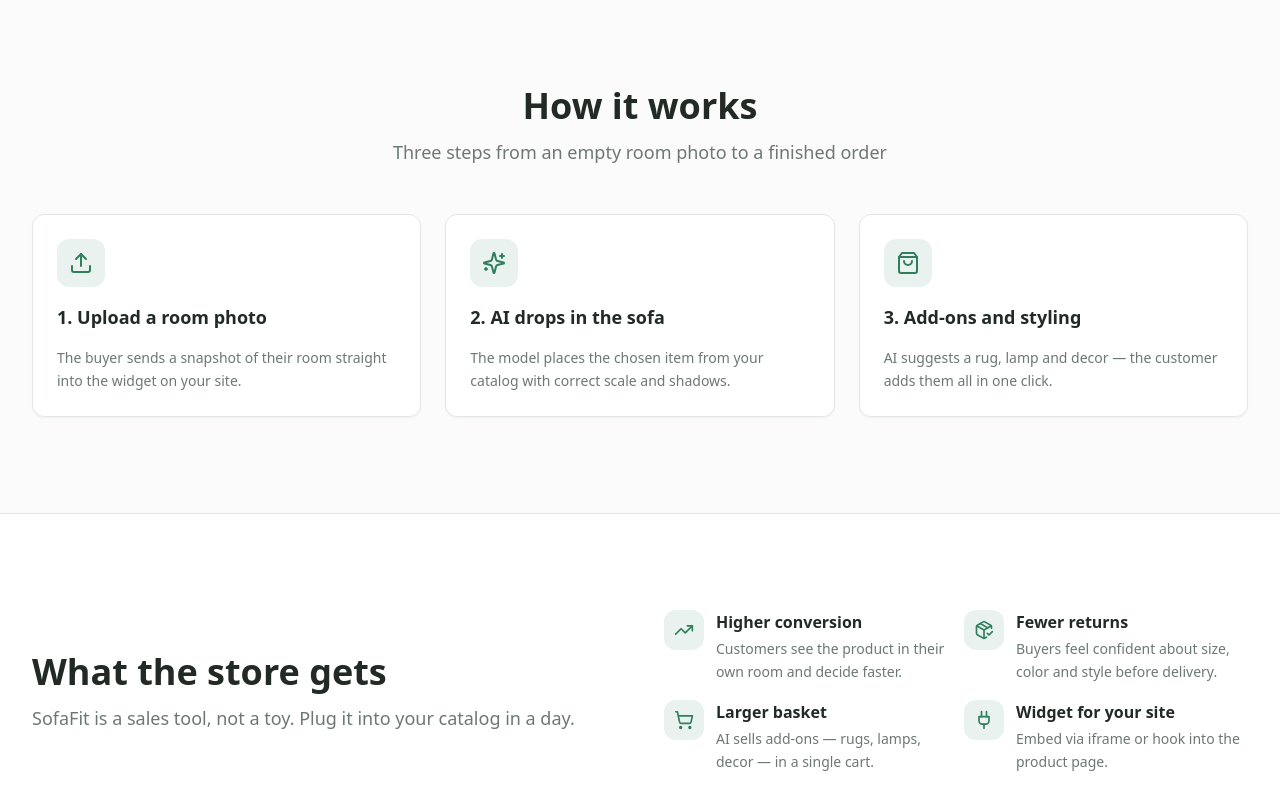
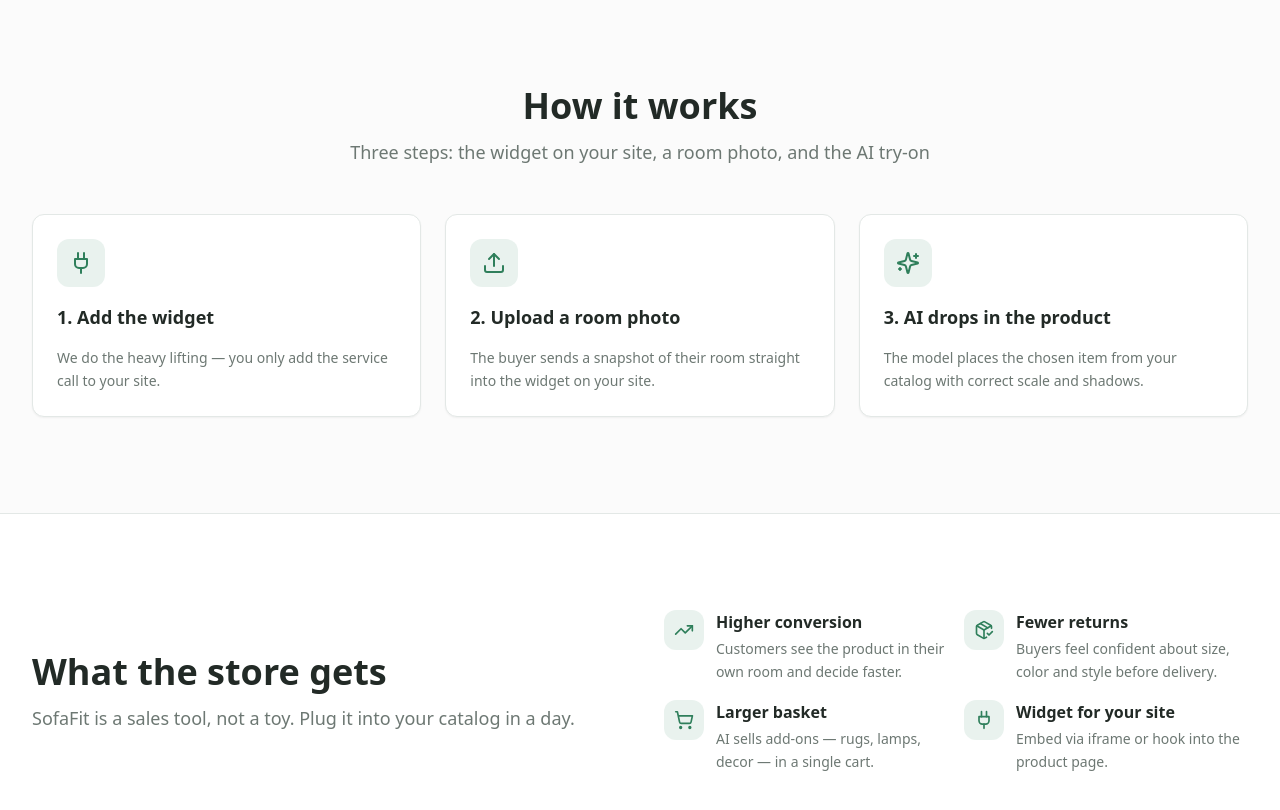
Before and after one commit to denisgurovch-hue/sofafit, a React (Vite) app: page / in a window 1280 px wide. Shown: the part 840-1650 px from the top of the page. Built offline with nearby package versions, Linux system fonts and the light colour scheme.

Commit message:
landing: reorder How it works — widget first, drop extras step
Co-authored-by: Cursor <cursoragent@cursor.com>

```diff
--- a/src/i18n/locales/en.json
+++ b/src/i18n/locales/en.json
@@ -27,13 +27,13 @@
     },
     "how": {
       "title": "How it works",
-      "subtitle": "Three steps from an empty room photo to a finished order",
-      "step1Title": "1. Upload a room photo",
-      "step1Text": "The buyer sends a snapshot of their room straight into the widget on your site.",
-      "step2Title": "2. AI drops in the sofa",
-      "step2Text": "The model places the chosen item from your catalog with correct scale and shadows.",
-      "step3Title": "3. Add-ons and styling",
-      "step3Text": "AI suggests a rug, lamp and decor — the customer adds them all in one click."
+      "subtitle": "Three steps: the widget on your site, a room photo, and the AI try-on",
+      "step1Title": "1. Add the widget",
+      "step1Text": "We do the heavy lifting — you only add the service call to your site.",
+      "step2Title": "2. Upload a room photo",
+      "step2Text": "The buyer sends a snapshot of their room straight into the widget on your site.",
+      "step3Title": "3. AI drops in the product",
+      "step3Text": "The model places the chosen item from your catalog with correct scale and shadows."
     },
     "benefits": {
       "title": "What the store gets",
--- a/src/i18n/locales/ru.json
+++ b/src/i18n/locales/ru.json
@@ -27,13 +27,13 @@
     },
     "how": {
       "title": "Как это работает",
-      "subtitle": "Три шага от фото пустой комнаты до готового заказа",
-      "step1Title": "1. Загрузите фото комнаты",
-      "step1Text": "Покупатель отправляет снимок своего интерьера прямо в виджет на вашем сайте.",
-      "step2Title": "2. AI встраивает диван",
-      "step2Text": "Модель подставляет выбранный товар из вашего каталога с правильным масштабом и тенями.",
-      "step3Title": "3. Допы и оформление",
-      "step3Text": "AI предлагает ковёр, светильник и декор — клиент добавляет всё одним кликом."
+      "subtitle": "Три шага: виджет на сайте, фото комнаты и AI-примерка",
+      "step1Title": "1. Подключите виджет",
+      "step1Text": "Наш сервис делает всю работу, вам нужно лишь добавить на сайт вызов сервиса.",
+      "step2Title": "2. Загрузите фото комнаты",
+      "step2Text": "Покупатель отправляет снимок своего интерьера прямо в виджет на вашем сайте.",
+      "step3Title": "3. AI встраивает диван",
+      "step3Text": "Модель подставляет выбранный товар из вашего каталога с правильным масштабом и тенями."
     },
     "benefits": {
       "title": "Что получает магазин",
--- a/src/pages/Landing.tsx
+++ b/src/pages/Landing.tsx
@@ -5,7 +5,6 @@ import {
   ArrowRight,
   Upload,
   Sparkles,
-  ShoppingBag,
   Send,
   Mail,
   TrendingUp,
@@ -37,9 +36,9 @@ const Landing = () => {
   }, [t, i18n.language]);
 
   const howSteps = [
-    { icon: Upload, title: t("landing.how.step1Title"), text: t("landing.how.step1Text") },
-    { icon: Sparkles, title: t("landing.how.step2Title"), text: t("landing.how.step2Text") },
-    { icon: ShoppingBag, title: t("landing.how.step3Title"), text: t("landing.how.step3Text") },
+    { icon: Plug, title: t("landing.how.step1Title"), text: t("landing.how.step1Text") },
+    { icon: Upload, title: t("landing.how.step2Title"), text: t("landing.how.step2Text") },
+    { icon: Sparkles, title: t("landing.how.step3Title"), text: t("landing.how.step3Text") },
   ];
 
   const benefits = [
```
